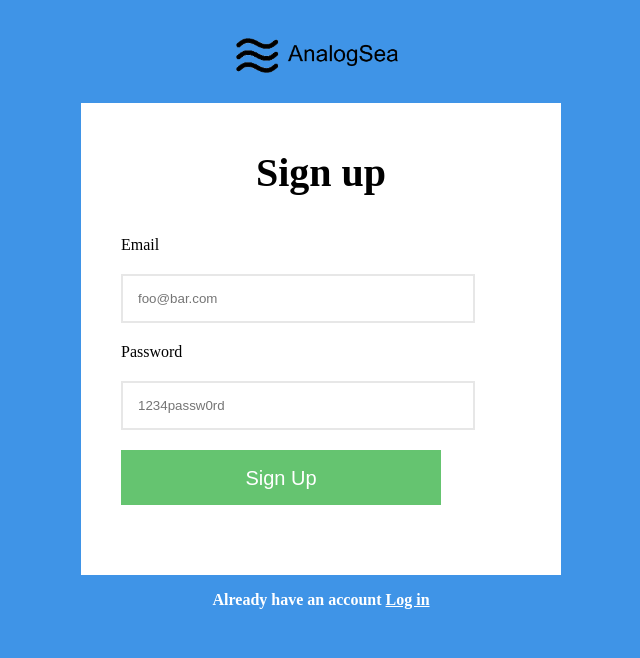
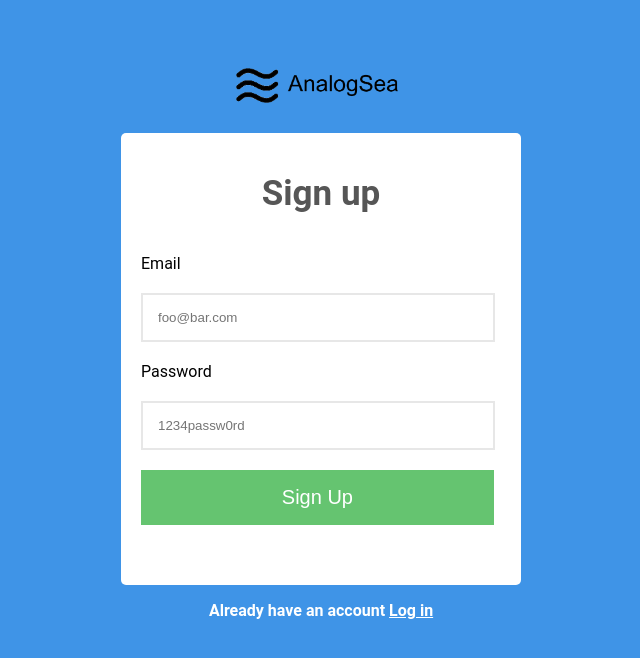
Before and after one commit to Osman8a/Challenge-Signup-Page, a plain HTML site: page index.html in a window 1280 px wide. Shown: the whole page, without its empty margins (319-959 px from the left). Drawn offline with Linux system fonts and the light colour scheme.

Commit message:
Readme + Final details

```diff
--- a/main.css
+++ b/main.css
@@ -1,9 +1,10 @@
 body {
     background-color: #3F94E7;
+    font-family: "Roboto", helvetica, sans-serif;
 }
 
 main {
-    padding-top: 30px;
+    padding-top: 60px;
 }
 
 .logo {
@@ -18,21 +19,30 @@ img {
     height: 35px;
 }
 
+fieldset {
+    padding: 0;
+    border: 0;
+    margin: 0;
+}
+
 .form-signup fieldset {
     border: none;
-    width: 400px;
-    padding-left: 40px;
-    padding-right: 40px;
+    border-radius: 5px;
+    width: 360px;
+    padding-left: 20px;
+    padding-right: 20px;
     background-color: white;
     margin-left: auto;
     margin-right: auto;
+
 }
 
 .form-signup fieldset h1 {
+    color: #565656;
     text-align: center;
     margin-top: 40px;
     margin-bottom: 40px;
-    font-size: 40px;
+    font-size: 35px;
 }
 
 .form-signup label {
@@ -40,8 +50,7 @@ img {
     margin-bottom: 20px;
 }
 
-.form-signup input,
-button {
+.form-signup input {
     display: block;
     width: 320px;
     border: 2px solid #E7E7E7;
@@ -52,10 +61,15 @@ button {
 .form-signup button {
     background-color: #65C470;
     height: 55px;
+    width: 98%;
     border: 2px solid #65C470;
     font-size: 20px;
     color: white;
     margin-bottom: 60px;
+}
+
+.form-signup button:hover {
+    background-color: green;
 }
 
 .form-signup p {
```
Also changed, not shown: 1 other file.
